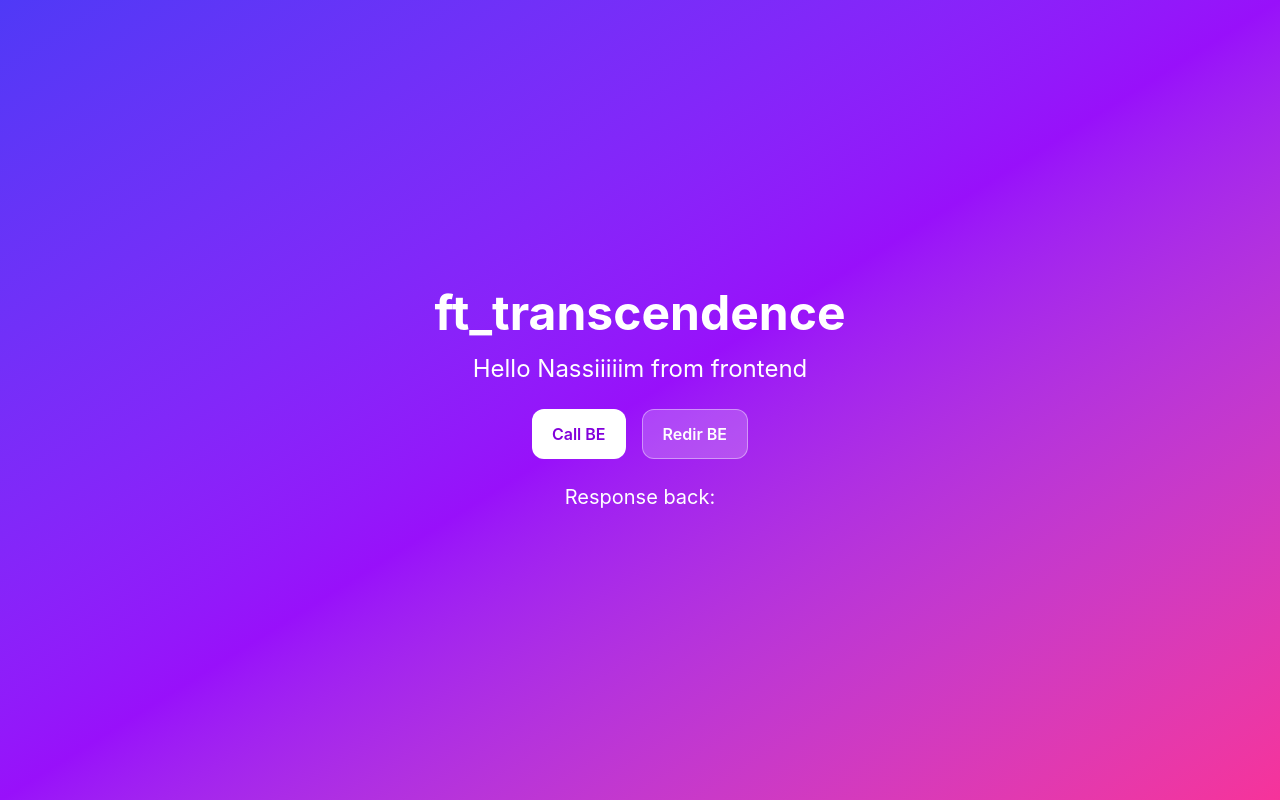
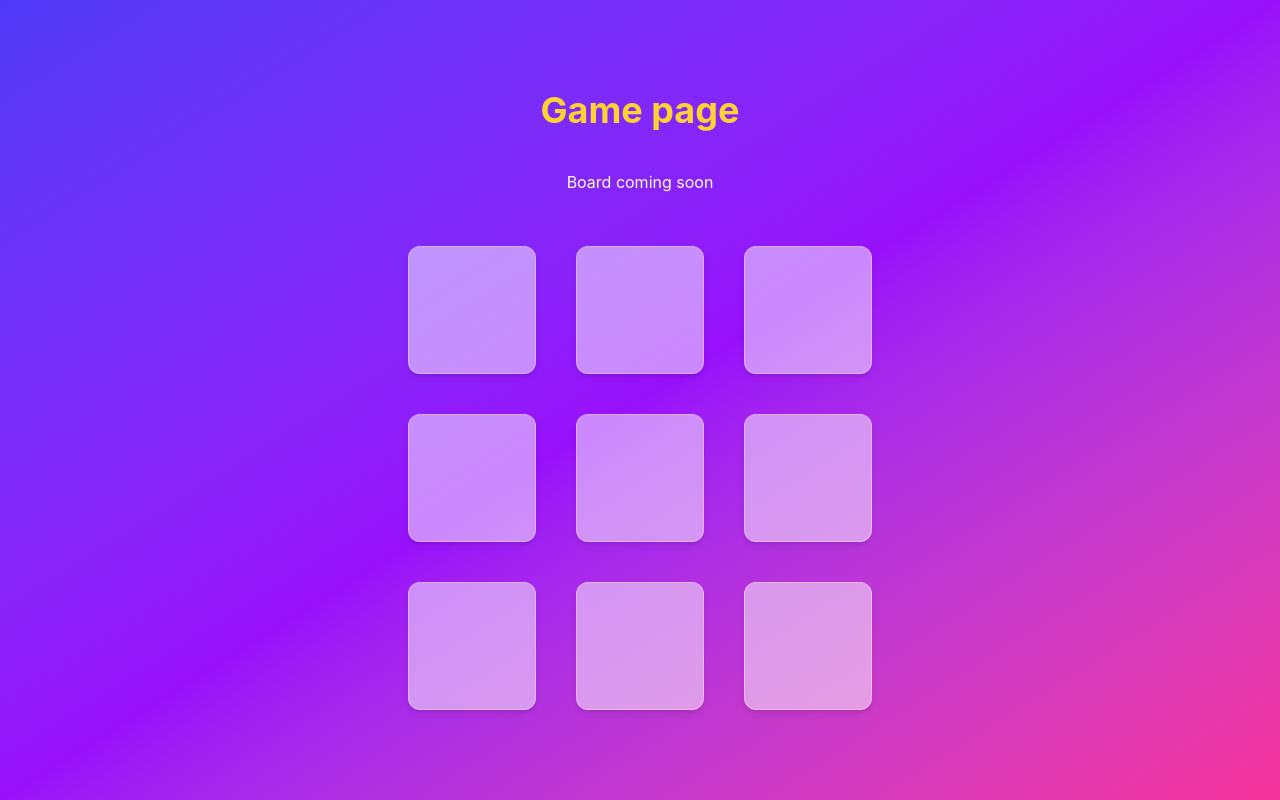
Before and after one commit to team-Segfault-Society-42/Ft_transcendence, a React app in the folder frontend/: page / in a window 1280 px wide. Built offline with nearby package versions, Linux system fonts and the light colour scheme; the HTML template or start-up script is replaced by a standard one.

Commit message:
feat(game-grid-3x3): display square 3x3

```diff
--- a/frontend/src/App.tsx
+++ b/frontend/src/App.tsx
@@ -1,7 +1,7 @@
-import Home from "./pages/Home"
+import Game from "./pages/Game"
 
 function App() {
-	return <Home />
+	return <Game />
 }
 
 export default App
--- /dev/null
+++ b/frontend/src/components/Board.tsx
@@ -0,0 +1,16 @@
+import Square from "./Square"
+
+export default function Board() {
+	return <div className="mt-13 grid grid-cols-3 gap-10">
+		<Square value="" />
+		<Square value="" />
+		<Square value="" />
+		<Square value="" />
+		<Square value="" />
+		<Square value="" />
+		<Square value="" />
+		<Square value="" />
+		<Square value="" />
+
+	</div>
+}
--- /dev/null
+++ b/frontend/src/components/Square.tsx
@@ -0,0 +1,9 @@
+type SquareProps = {
+	value: string
+}
+
+export default function Square({ value }: SquareProps) {
+	return <button className="h-32 w-32 rounded-xl border border-white/30 bg-white/50 text-3xl font-bold text-white shadow-md">
+		{value}
+	</button>
+}
--- /dev/null
+++ b/frontend/src/pages/Game.tsx
@@ -0,0 +1,14 @@
+import Board from "../components/Board"
+
+export default function game() {
+	return <main className="min-h-screen flex flex-col items-center justify-center bg-gradient-to-br from-indigo-600 via-purple-600 to-pink-500 px-4">
+		<h1 className="text-4xl font-bold text-amber-300">
+			Game page
+		</h1>
+
+		<p className="mt-10 text-amber-50">
+			Board coming soon
+		</p>
+		<Board />
+	</main>
+}
```
